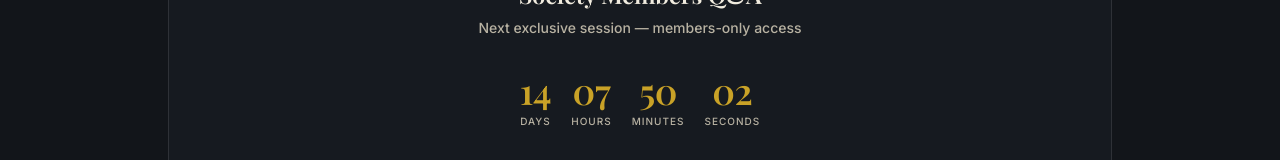
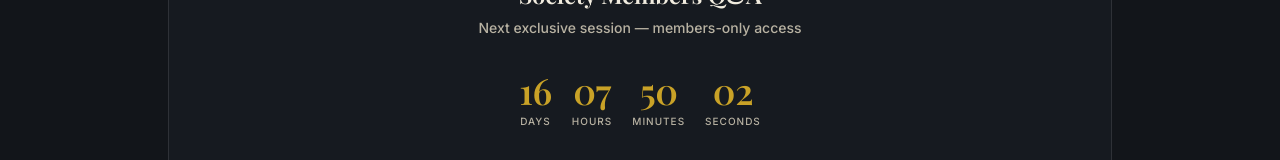
Before and after one commit to 0williamsbernard0-sketch/Michael-J, a Next.js app: page /livestreams in a window 1280 px wide. Shown: the part 289-449 px from the top of the page. Built offline with nearby package versions, Linux system fonts and the light colour scheme; no server answers.

Commit message:
Update page.tsx

```diff
--- a/app/livestreams/page.tsx
+++ b/app/livestreams/page.tsx
@@ -6,8 +6,8 @@ import Countdown from "@/components/Countdown";
 import { useCouponWallet } from "@/lib/coupon-client";
 import { useAuth } from "@/lib/auth-context";
 
-const NEXT_SESSION = new Date("2026-08-22T19:00:00-04:00");
-const NEXT_SESSION_ID = "session-2026-08-22"; // must match the row you inserted in livestream_sessions
+const NEXT_SESSION = new Date("2026-08-24T19:00:00-04:00");
+const NEXT_SESSION_ID = "session-2026-08-24"; // must match the row you inserted in livestream_sessions
 
 const PAST_STREAMS = [
   { id: "may-qa", title: "May Members Q&A", meta: "312 members watched", duration: "45:00" },
```
